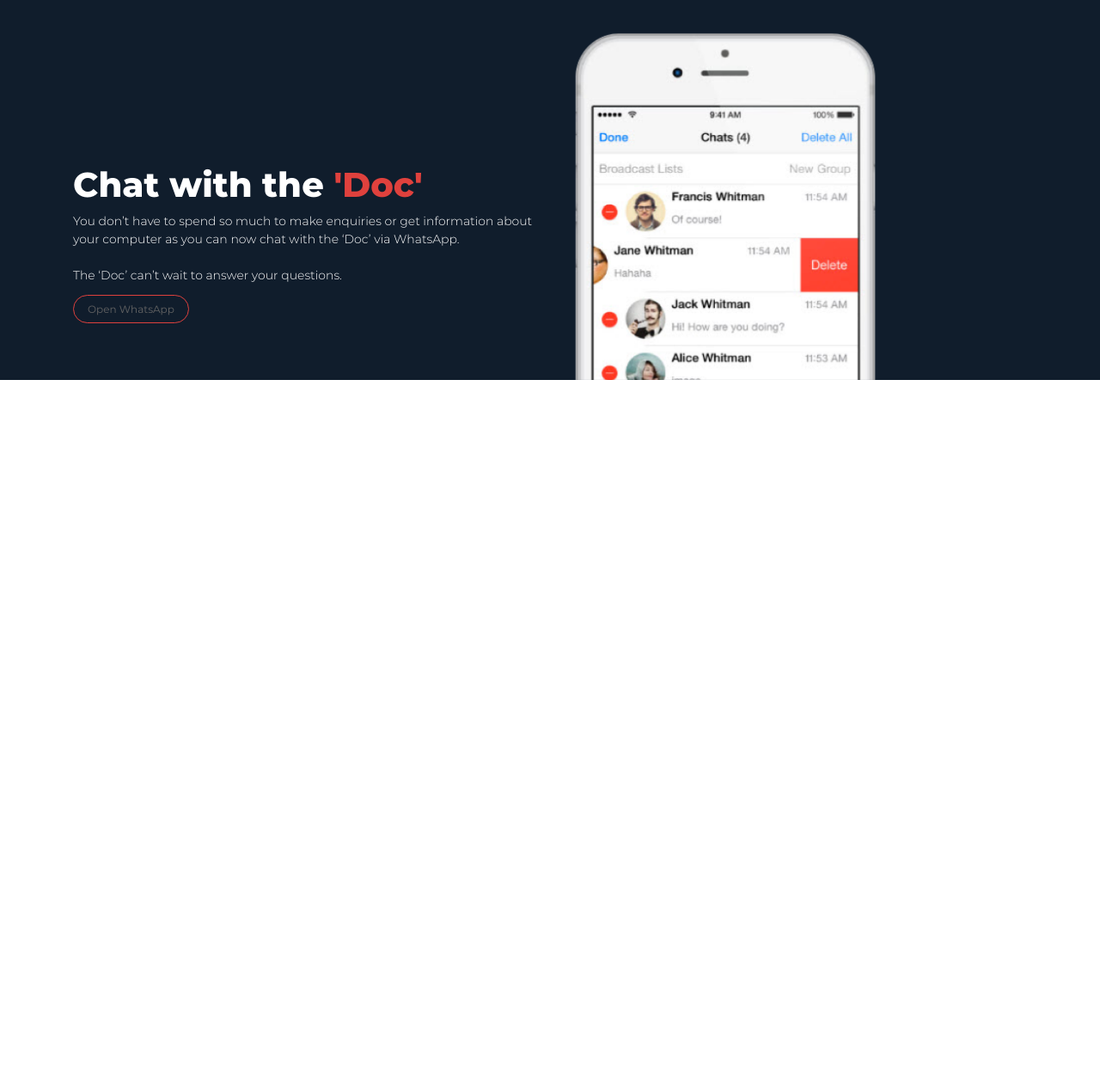
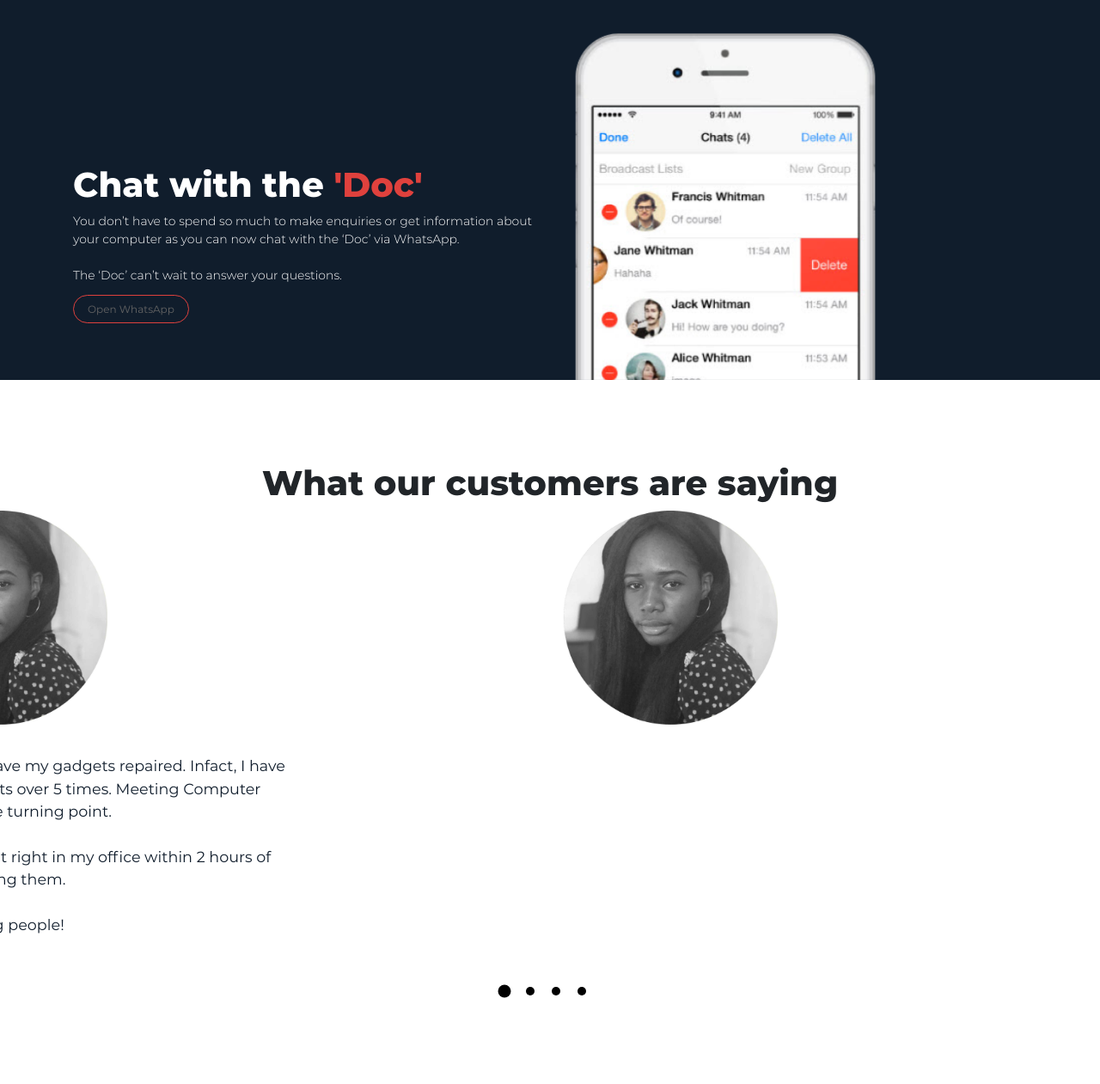
Before and after one commit to aremu-smog/computerdoctor, a PHP site: page /index.html in a window 1280 px wide. Shown: the part 1572-2833 px from the top of the page at 86% size. Before the commit the page ends 2014 px from the top, so only its background shows below. Run offline with PHP 8.4, Linux system fonts and the light colour scheme.

Commit message:
Start Testimonial Section

```diff
--- a/css/style.css
+++ b/css/style.css
@@ -131,6 +131,50 @@
 .chat img{
 	width: 70%;
 }
+.testimonials {
+	padding-top: 6em;
+	padding-bottom: 6em;
+	background: #ffffff;
+}
+.testimonial {
+	overflow: hidden;
+}
+.testimonial .inner{
+	width: 400%;
+	margin-left: -50%;
+}
+
+.testimonial .item img{
+ width: 250px;
+}
+
+.testimonial .item p{
+	padding: 2em 20%;
+	color: #101d2c;
+	font-size: 1.1em;
+}
+
+.testimonial .buttons span{
+	display: inline-block;
+	width: 10px;
+	height: 10px;
+	border-radius: 10px;
+	margin-right: 1em;
+	background: #000000;
+	transition: transform .5s;
+	cursor: pointer;
+}
+.testimonail .buttons{
+	display: flex;
+	align-items: center;
+}
+.testimonial .buttons span:hover{
+	transform: scale(1.5);
+}
+.testimonial .buttons span.active{
+	transform: scale(1.5);
+}
+
 @media only screen and (max-width: 992px){
 	.intro-text{
 	margin-top: 50%;
--- a/index.html
+++ b/index.html
@@ -96,5 +96,49 @@
 			</div>
 		</div>
 	</div>
+
+
+	<div class="testimonials">
+		<div class="container">
+			<h1 class="landing-title">What our customers are saying</h1>
+		</div>
+
+		<div class="testimonial">
+			<div class="inner">
+			<div class="container-fluid">
+				<div class="row">
+					<div class='col-md-3 item text-center'>
+						<div class="container">
+						<img src="images/testimonial/customer.jpg" />
+						<p>I have struggled for several years to have my gadgets repaired. Infact, I have been sold fake and counterfeit parts over 5 times. Meeting Computer Doctor was the turning point.<br/><br/>
+				The amazing part is that they fixed it right in my office within 2 hours of contacting them.<br/><br/> Amazing people!</p>
+					</div>
+					</div>
+
+					<div class='col-md-3 item'>
+						<img src="images/testimonial/customer.jpg" />
+					</div>
+
+					<div class='col-md-3 item'>
+						<img src="images/testimonial/customer.jpg" />
+					</div>
+
+					<div class='col-md-3 item'>
+						<img src="images/testimonial/customer.jpg" />
+					</div>
+				</div>
+			</div>
+			</div>
+			<div class="buttons text-center">
+				<span class="active"></span>
+				<span></span>
+				<span></span>
+				<span></span>
+
+			</div>
+		</div>
+
+		<div class=""
+</div>
 </body>
 </html>
```
Also changed, not shown: images/testimonial/customer.jpg (added).
